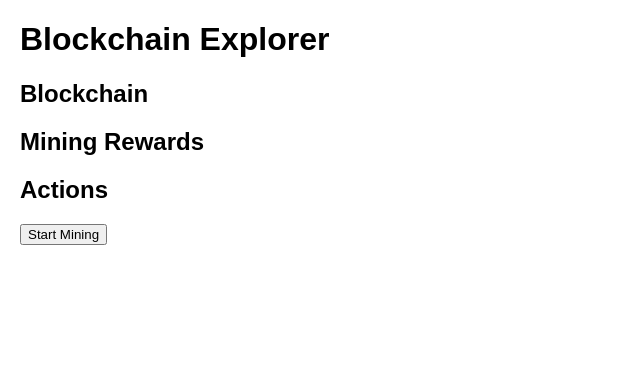
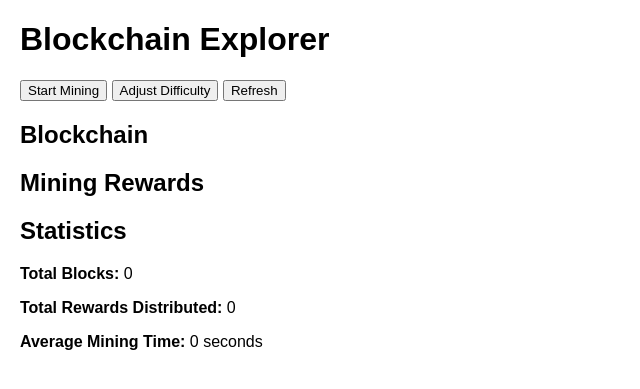
Before and after one commit to eskhas/simple-pow-demonstration-app, a Flask app: page / in a window 1280 px wide. Shown: the top 389 px of the page, without its empty margins (0-640 px from the left). Run offline with Flask 3, Linux system fonts and the light colour scheme.

Commit message:
mining times included, miners have names

```diff
--- a/server.py
+++ b/server.py
@@ -3,6 +3,7 @@ from flask import Flask, request, jsonify, render_template
 import time
 import hashlib
 import threading
+import random
 
 app = Flask(__name__)
 lock = threading.Lock()
@@ -12,6 +13,7 @@ difficulty = 5
 mining_rewards = {}
 miners = []  # Track active miners
 mining_status = {}  # Track mining progress for miners
+mining_times = {}  # Track mining times for all miners
 
 # Helper function to calculate hash
 def calculate_hash(index, transactions, previous_hash, timestamp, nonce):
@@ -36,7 +38,23 @@ def create_block(transactions):
 @app.route('/')
 def index():
     with lock:
-        return render_template('index.html', blockchain=blockchain, rewards=mining_rewards, miners=miners, status=mining_status, difficulty=difficulty)
+        total_blocks = len(blockchain)
+        total_rewards = sum(mining_rewards.values())
+        avg_mining_time = (
+            sum(time["time"] for time in mining_times.values() if time["time"] is not None) / len(mining_times)
+            if mining_times else 0
+        )
+        return render_template(
+            'index.html',
+            blockchain=blockchain,
+            rewards=mining_rewards,
+            miners=miners,
+            status=mining_status,
+            difficulty=difficulty,
+            total_blocks=total_blocks,
+            total_rewards=total_rewards,
+            avg_mining_time=avg_mining_time
+        )
 
 @app.route('/blockchain', methods=['GET'])
 def get_blockchain():
@@ -78,9 +96,13 @@ def mine_block():
             block["nonce"] = nonce
             block["hash"] = hash_value
 
-            # Update rewards
+            # Update rewards and mining times
             mining_rewards[miner_id] = mining_rewards.get(miner_id, 0) + 50
             mining_status[miner_id] = {"status": "Completed", "time": time_taken}
+
+            for miner in mining_times:
+                if miner != miner_id:
+                    mining_status[miner]["status"] = "Failed"
 
             return jsonify({"message": "Block mined successfully!", "hash": hash_value}), 200
         else:
@@ -99,12 +121,14 @@ def register_miner():
         if miner_id not in miners:
             miners.append(miner_id)
             mining_status[miner_id] = {"status": "Idle", "time": None}
+            mining_times[miner_id] = {"time": None}
         return jsonify({"message": "Miner registered successfully."}), 200
 
 # Notify miners about a new block
 def notify_miners(block):
     for miner_id in miners:
         mining_status[miner_id] = {"status": "Mining", "time": None}
+        mining_times[miner_id]["time"] = None
         print(f"Notifying miner {miner_id} about new block...")
 
 if __name__ == '__main__':
--- a/templates/index.html
+++ b/templates/index.html
@@ -6,10 +6,45 @@
         body { font-family: Arial, sans-serif; margin: 20px; }
         .block { border: 1px solid #ccc; padding: 10px; margin-bottom: 10px; }
         .miner { margin-bottom: 10px; }
+        .stats { margin-top: 20px; }
     </style>
+    <script>
+        function startMining() {
+            fetch('/start', { method: 'POST' })
+                .then(response => response.json())
+                .then(data => alert('Mining started: ' + JSON.stringify(data)))
+                .catch(error => alert('Error: ' + error));
+        }
+
+        function adjustDifficulty() {
+            const newDifficulty = prompt("Enter new difficulty level:");
+            if (newDifficulty) {
+                fetch('/adjust_difficulty', {
+                    method: 'POST',
+                    headers: { 'Content-Type': 'application/json' },
+                    body: JSON.stringify({ difficulty: parseInt(newDifficulty) })
+                }).then(response => {
+                    if (response.ok) {
+                        alert('Difficulty updated!');
+                        location.reload();
+                    } else {
+                        alert('Failed to update difficulty.');
+                    }
+                });
+            }
+        }
+
+        function refreshPage() {
+            location.reload();
+        }
+    </script>
 </head>
 <body>
     <h1>Blockchain Explorer</h1>
+
+    <button onclick="startMining()">Start Mining</button>
+    <button onclick="adjustDifficulty()">Adjust Difficulty</button>
+    <button onclick="refreshPage()">Refresh</button>
 
     <h2>Blockchain</h2>
     <div id="blockchain">
@@ -19,6 +54,7 @@
             <p><strong>Transactions:</strong> {{ block.transactions }}</p>
             <p><strong>Previous Hash:</strong> {{ block.previous_hash }}</p>
             <p><strong>Hash:</strong> {{ block.hash }}</p>
+            <p><strong>Nonce:</strong> {{ block.nonce }}</p>
         </div>
         {% endfor %}
     </div>
@@ -35,29 +71,11 @@
         {% endfor %}
     </div>
 
-    <h2>Actions</h2>
-    <button onclick="startMining()">Start Mining</button>
-
-    <script>
-        function startMining() {
-            fetch('/start', { method: 'POST' })
-                .then(response => response.json())
-                .then(data => {
-                    if (data.block) {
-                        alert('Block created successfully. Start mining!');
-                    } else {
-                        alert(data.error);
-                    }
-                });
-        }
-
-        setInterval(() => {
-            fetch('/')
-                .then(response => response.text())
-                .then(html => {
-                    document.body.innerHTML = html;
-                });
-        }, 5000); // Refresh every 5 seconds
-    </script>
+    <h2>Statistics</h2>
+    <div class="stats">
+        <p><strong>Total Blocks:</strong> {{ total_blocks }}</p>
+        <p><strong>Total Rewards Distributed:</strong> {{ total_rewards }}</p>
+        <p><strong>Average Mining Time:</strong> {{ avg_mining_time }} seconds</p>
+    </div>
 </body>
 </html>
```
Also changed, not shown: miner.py (+5 -4 lines).
